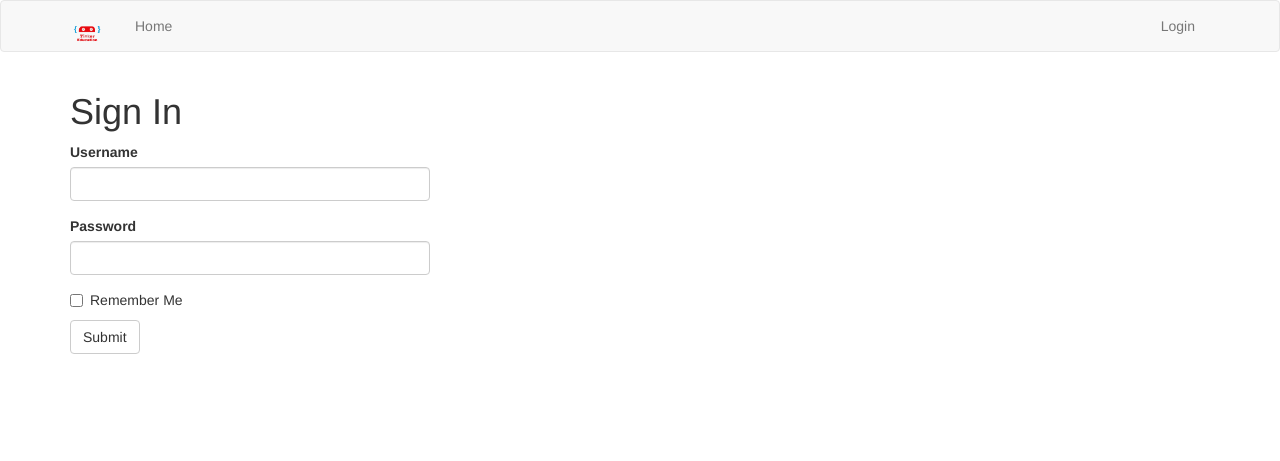
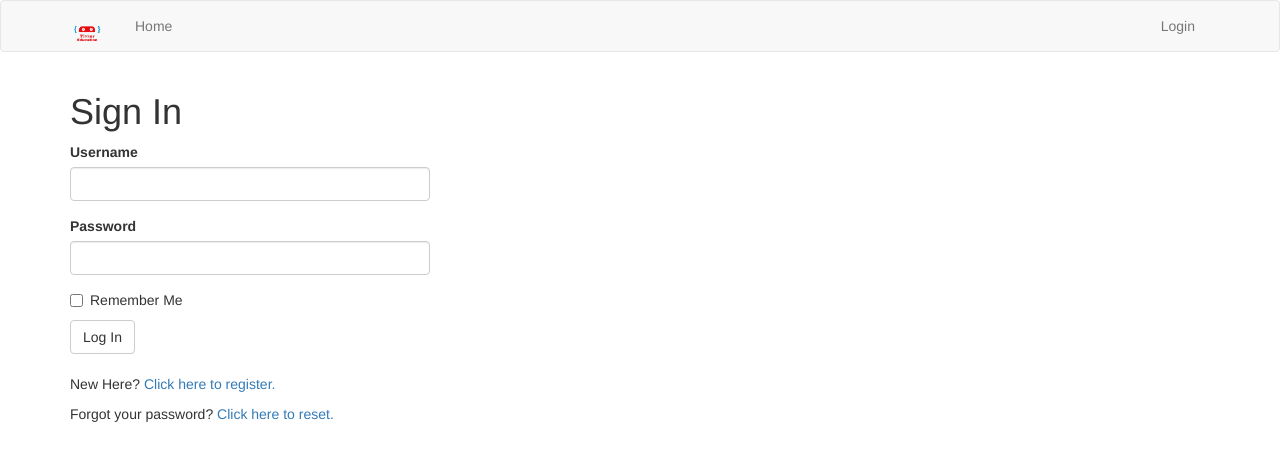
Before and after one commit to GitauHarrison/work-gossip-chat-app, a Flask app: page /login in a window 1280 px wide. Shown: the top 461 px of the page. Run offline with Flask 2, Linux system fonts and the light colour scheme; some libraries are stand-ins or nearby versions.

Commit message:
Add registration form

```diff
--- a/app/forms.py
+++ b/app/forms.py
@@ -7,4 +7,11 @@ class LoginForm(FlaskForm):
     username = StringField('Username', validators = [DataRequired()])
     password = PasswordField('Password',validators = [DataRequired()])
     remember_me = BooleanField('Remember Me')
-    submit = SubmitField('Submit')
+    submit = SubmitField('Log In')
+
+class RegistrationForm(FlaskForm):
+    username = StringField('Username', validators = [DataRequired()])
+    email = StringField('Email', validators = [DataRequired(), Email()])
+    password = PasswordField('Password',validators = [DataRequired()])
+    confirm_password = PasswordField('Confirm Password',validators = [DataRequired(), EqualTo('password')])
+    submit = SubmitField('Register')
--- a/app/routes.py
+++ b/app/routes.py
@@ -1,5 +1,5 @@
 from app import app
-from app.forms import LoginForm
+from app.forms import LoginForm, RegistrationForm
 from flask import render_template
 
 @app.route('/')
@@ -11,3 +11,8 @@ def home():
 def login():
     form = LoginForm()
     return render_template('login.html', title = 'Home', form = form)
+
+@app.route('/register', methods = ['GET', 'POST'])
+def register():
+    form = RegistrationForm()
+    return render_template('register.html', title = 'Register', form = form)
--- a/app/templates/login.html
+++ b/app/templates/login.html
@@ -7,5 +7,7 @@
         <div class="col-md-4">
             {{ wtf.quick_form(form) }}
         </div>
-    </div>
+    </div><br>
+    <p>New Here?<a href="{{url_for('register')}}"> Click here to register.</a></p>
+    <p>Forgot your password?<a href="#"> Click here to reset.</a></p>
 {% endblock %}
```
Also changed, not shown: app/templates/register.html (+11 -0 lines).
